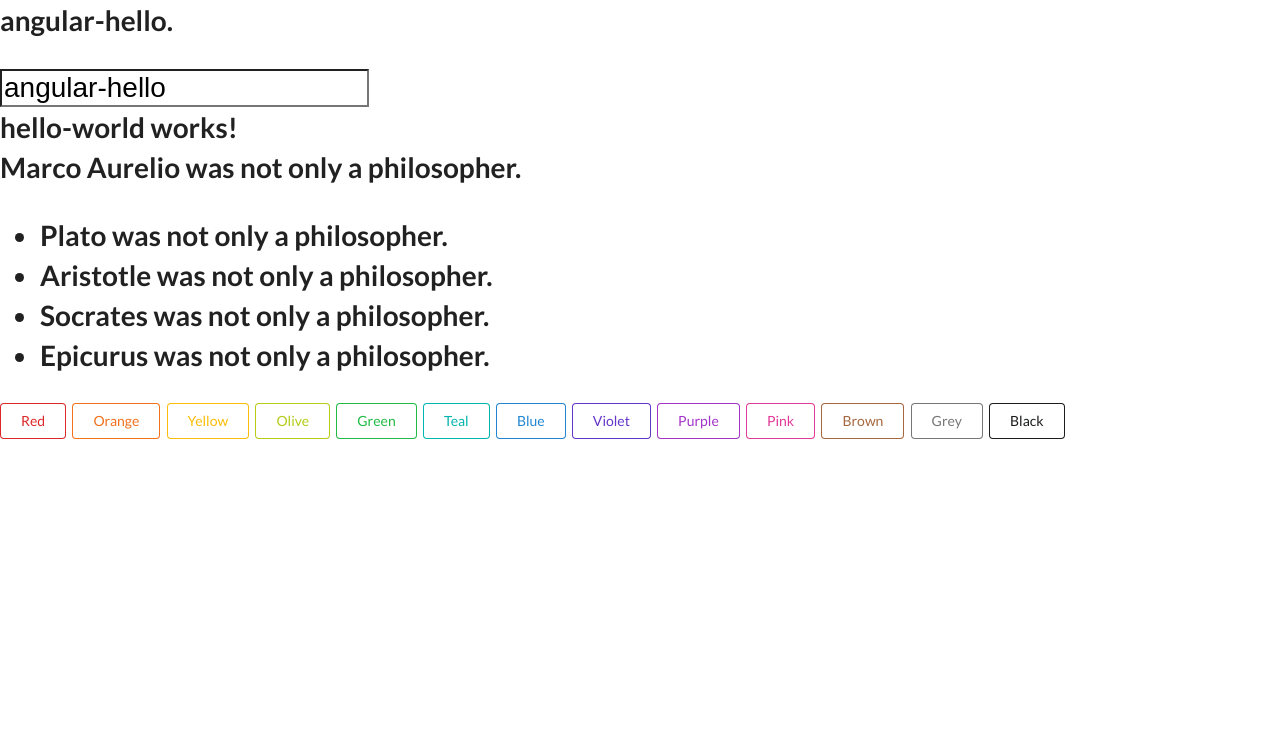
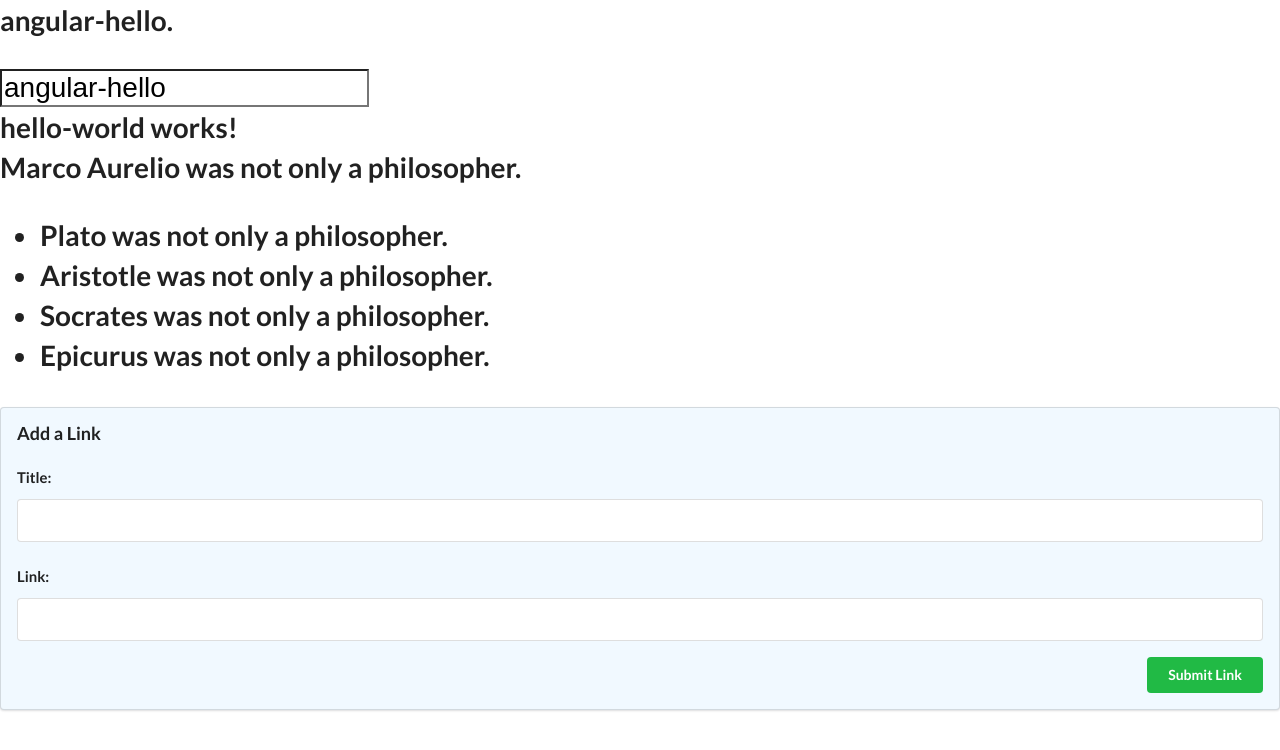
Before and after one commit to MariuszZalew/angular_workbench, an Angular app: page / in a window 1280 px wide. Shown: the top 750 px of the page. Built offline with nearby package versions, Linux system fonts and the light colour scheme.

Commit message:
add simple form, use ang variables

```diff
--- a/src/app/app.component.html
+++ b/src/app/app.component.html
@@ -9,4 +9,21 @@
 
   <app-user-list></app-user-list>
 
+  <form class="ui large form segment">
+    <h3 class="ui header">Add a Link</h3>
+
+    <div class="field">
+      <label for="title">Title:</label>
+      <input name="title" id="title" #newtitle>
+    </div>
+    <div class="field">
+      <label for="link">Link:</label>
+      <input name="link" id="link"#newlink>
+    </div>
+    <button (click)="addArticle(newtitle, newlink)"
+            class="ui positive right floated button">
+      Submit Link
+    </button>
+  </form>
+
 </h1>
--- a/src/app/app.component.ts
+++ b/src/app/app.component.ts
@@ -7,4 +7,8 @@
 })
 export class AppComponent {
   title = 'angular-hello';
+  addArticle(title: HTMLInputElement, link:HTMLInputElement): boolean {
+    console.log(`Adding article title: ${title.value} and link: ${link.value}`)
+    return false;
+  }
 }
--- a/src/index.html
+++ b/src/index.html
@@ -9,18 +9,5 @@
 </head>
 <body>
     <app-root></app-root>
-    <button class="ui red basic button">Red</button>
-<button class="ui orange basic button">Orange</button>
-<button class="ui yellow basic button">Yellow</button>
-<button class="ui olive basic button">Olive</button>
-<button class="ui green basic button">Green</button>
-<button class="ui teal basic button">Teal</button>
-<button class="ui blue basic button">Blue</button>
-<button class="ui violet basic button">Violet</button>
-<button class="ui purple basic button">Purple</button>
-<button class="ui pink basic button">Pink</button>
-<button class="ui brown basic button">Brown</button>
-<button class="ui grey basic button">Grey</button>
-<button class="ui black basic button">Black</button>
 </body>
 </html>
```
